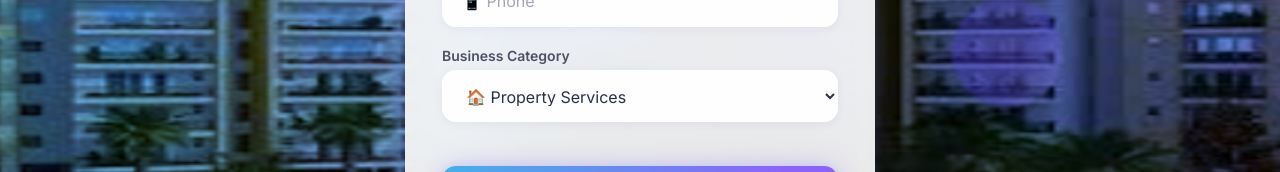
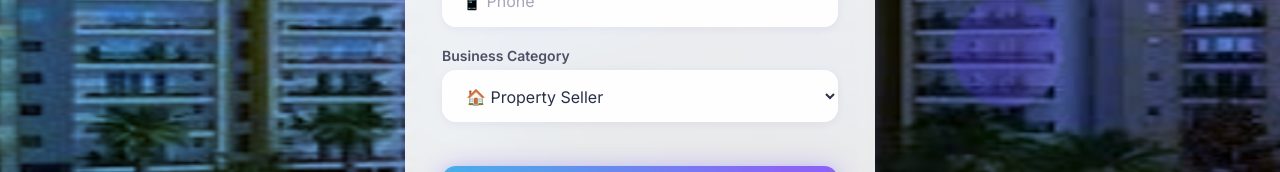
Before and after one commit to ABHIabhi91/KartHood, a React (Create React App) app: page /register-service in a window 1280 px wide. Shown: the part 591-763 px from the top of the page. Built offline with nearby package versions, Linux system fonts and the light colour scheme; a web font is replaced by a local one.

Commit message:
Update RegisterService.jsx

```diff
--- a/src/components/RegisterService.jsx
+++ b/src/components/RegisterService.jsx
@@ -20,10 +20,10 @@ const RegisterService = () => {
 
   // Business category options
   const categoryOptions = [
-    { value: 'PROPERTY_SELLER', label: '🏠 Property Services' },
-    { value: 'RESTAURANT_OWNER', label: '🍽️ Restaurant/Food' },
-    { value: 'SALON_OWNER', label: '💇 Salon/Beauty' },
-    { value: 'BAKERY_OWNER', label: '🧁 Bakery/Sweets' }
+    { value: 'PROPERTY_SELLER', label: '🏠 Property Seller' },
+    { value: 'RESTAURANT_OWNER', label: '🍽️ Restaurant Owner' },
+    { value: 'SALON_OWNER', label: '💇 Salon Owner' },
+    { value: 'BAKERY_OWNER', label: '🧁 Bakery Owner' }
   ];
 
   const handleInputChange = (e) => {
```
